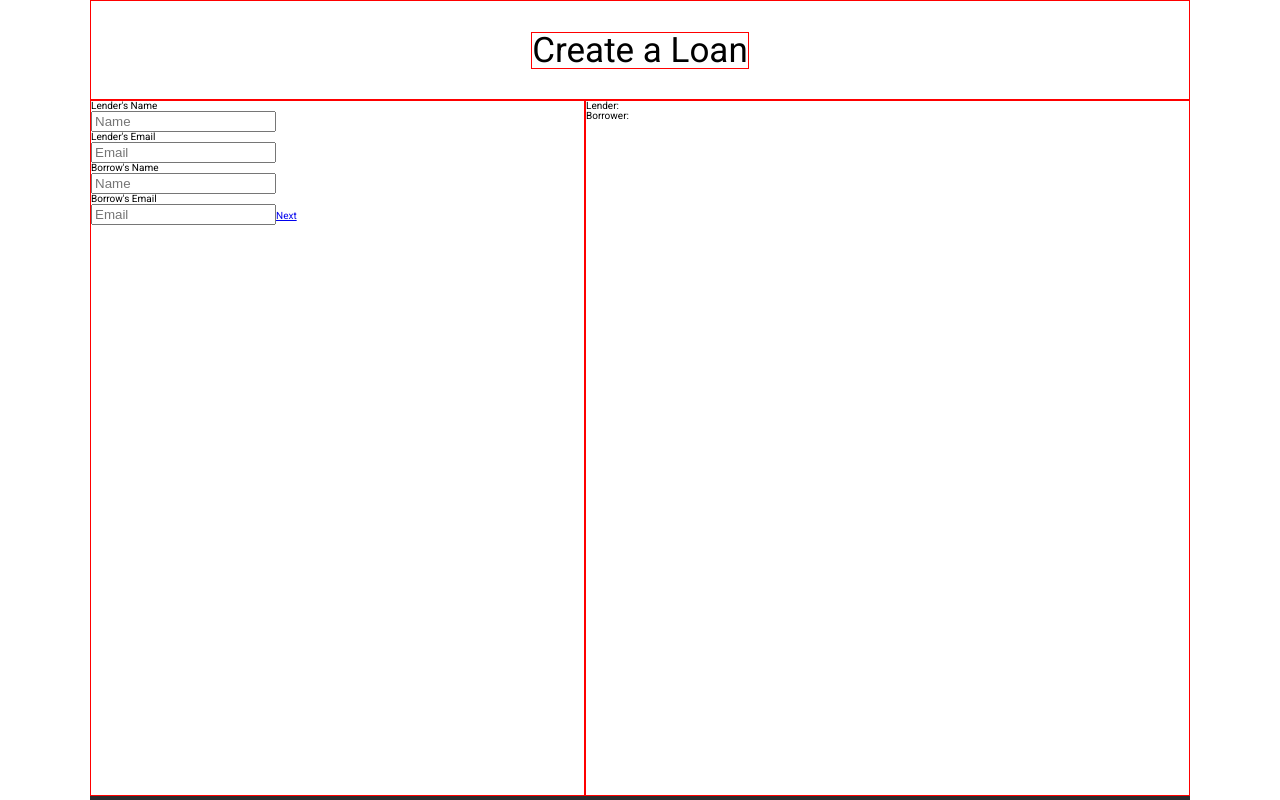
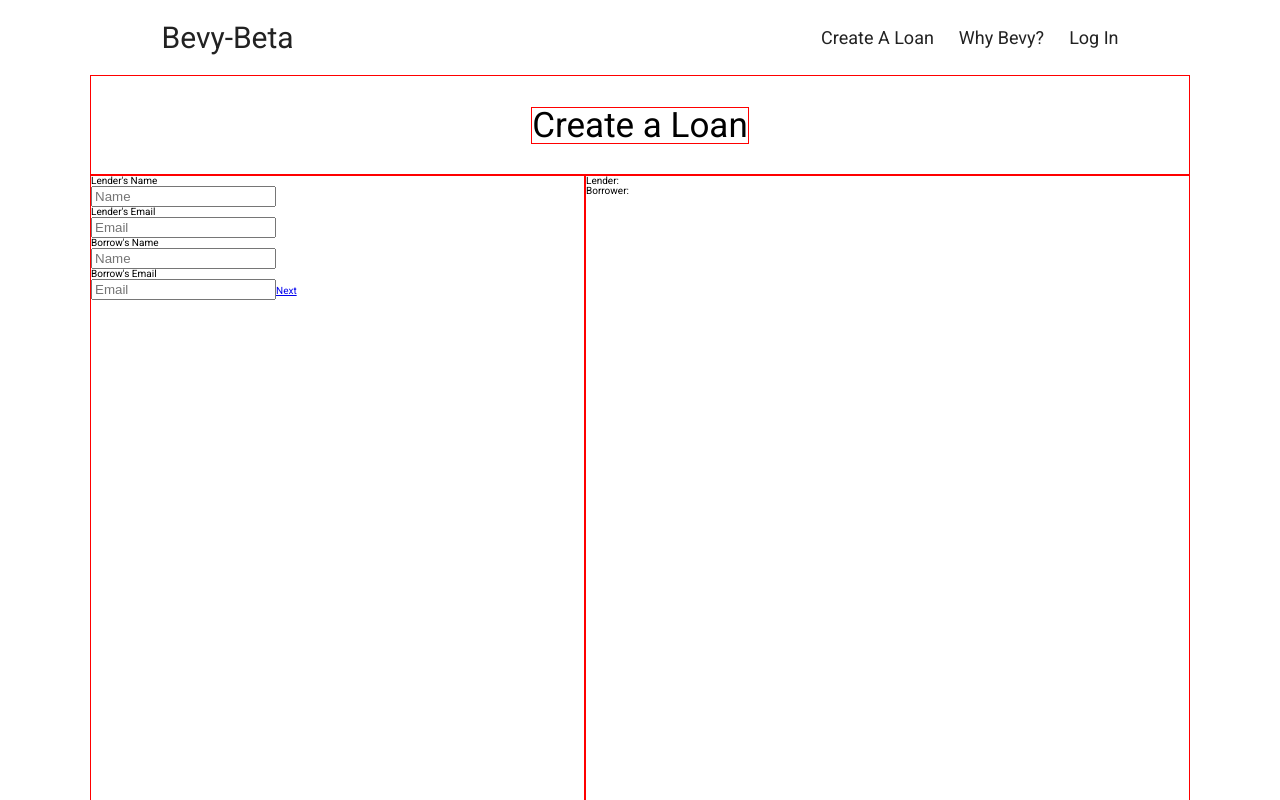
Before and after one commit to clintKunz/Bevy-Beta, a React (Create React App) app in the folder bevy-front-end/: page /loan in a window 1280 px wide. Shown: the top 800 px of the page. Built offline with nearby package versions, Linux system fonts and the light colour scheme.

Commit message:
add navigation component to loan route

```diff
--- a/bevy-front-end/src/components/Loan/Loan.js
+++ b/bevy-front-end/src/components/Loan/Loan.js
@@ -3,6 +3,7 @@ import { Route } from 'react-router-dom';
 import '../../App.css';
 
 //Components
+import Navigation from '../Navigation';
 import Footer from '../Footer';
 import Form from './Form/Form.js';
 import LoanP1 from './Pages/LoanP1';
@@ -41,6 +42,7 @@ class Loan extends Component {
   render() {
     return (
       <div className='loan-container'>
+        <Navigation />
         <header className='loan-header'>
             <h2>Create a Loan</h2>
         </header>
```
